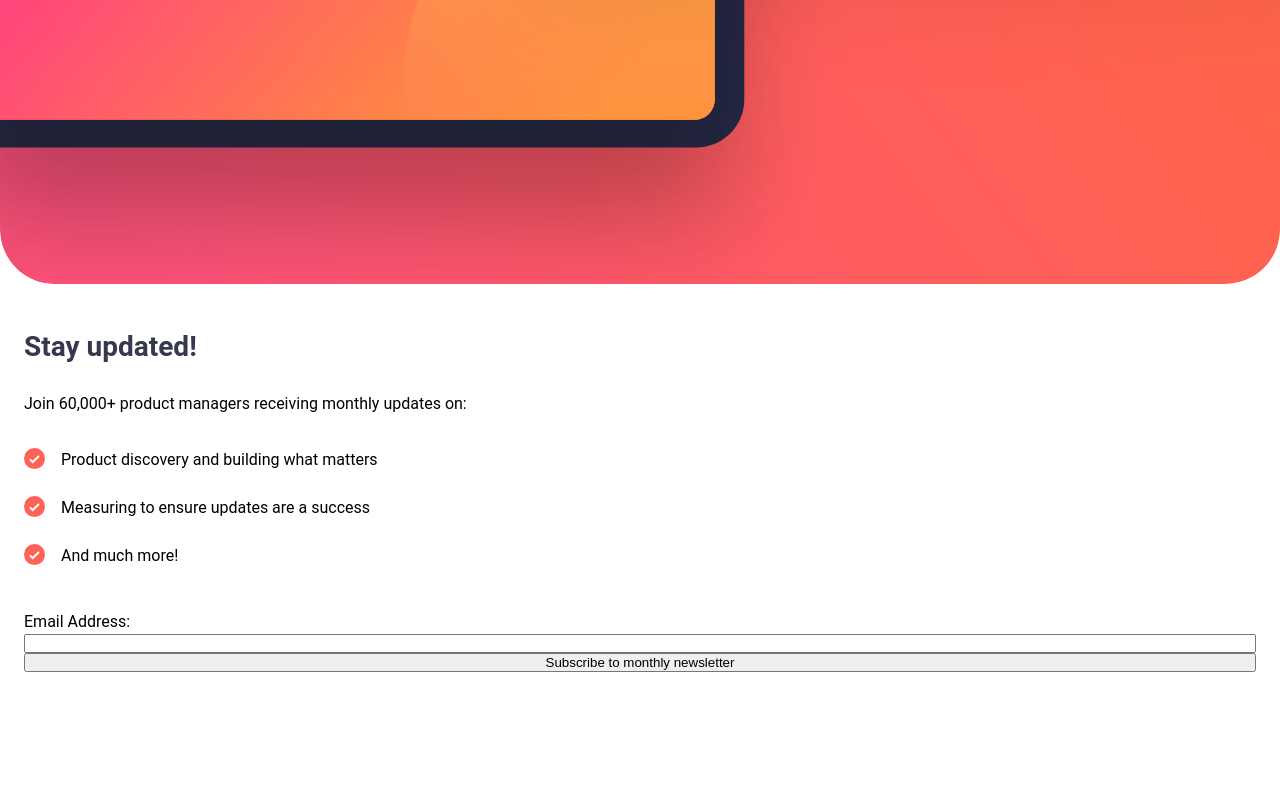
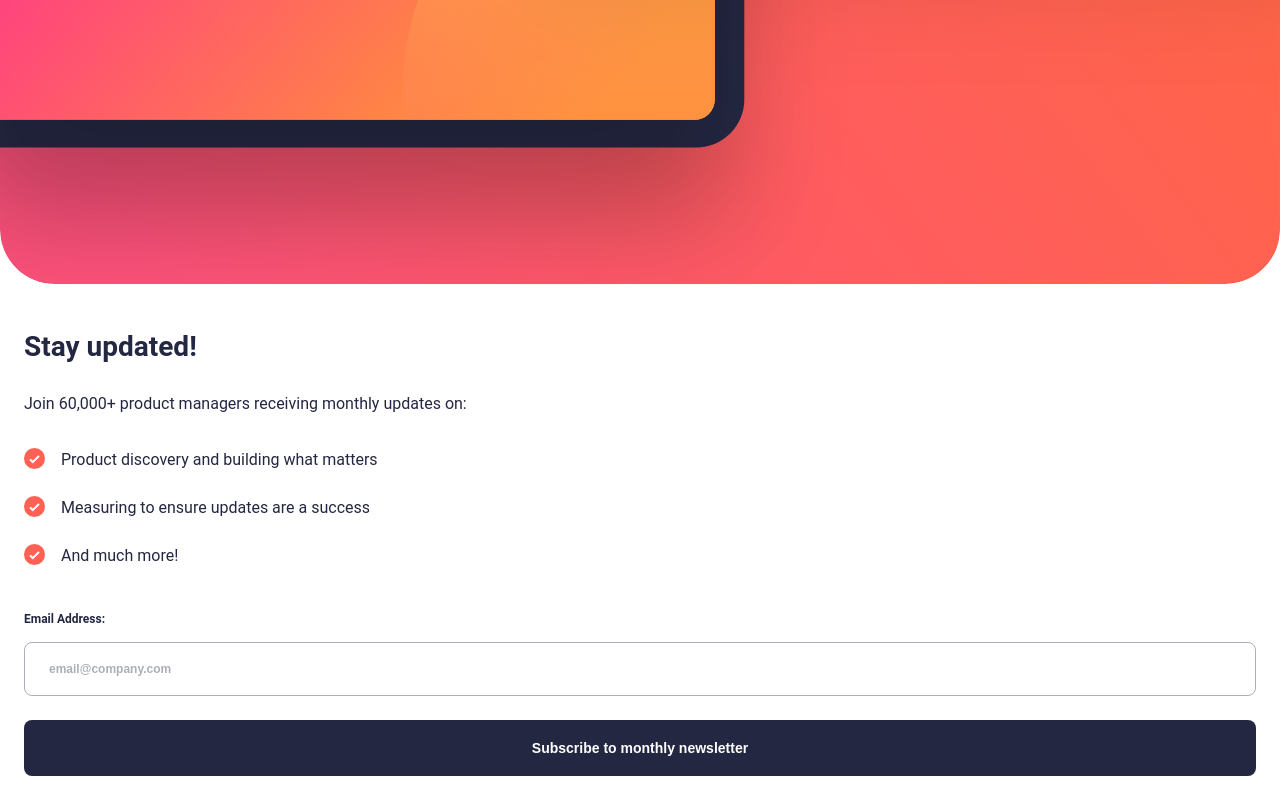
Before and after one commit to ThabisoMagwaza/newsletter-nextjs, a Next.js app: page / in a window 1280 px wide. Shown: the part 685-1485 px from the top of the page. Before the commit the page ends 1357 px from the top, so only its background shows below. Built offline with nearby package versions, Linux system fonts and the light colour scheme; a web font is replaced by a local one.

Commit message:
feat: styled signup form

```diff
--- /dev/null
+++ b/src/components/Button/Button.js
@@ -0,0 +1,23 @@
+'use client';
+import { COLORS } from '@/lib/constants';
+import styled from 'styled-components';
+
+const Wrapper = styled.button`
+  border: none;
+  background: ${COLORS.DarkSlateGrey};
+  color: ${COLORS.White};
+  font-size: 14px;
+  font-weight: 700;
+
+  border-radius: 8px;
+
+  padding: 20px;
+
+  outline-offset: 3px;
+`;
+
+function Button({ children }) {
+  return <Wrapper>{children}</Wrapper>;
+}
+
+export default Button;
--- /dev/null
+++ b/src/components/Button/index.js
@@ -0,0 +1,2 @@
+export * from './Button';
+export { default } from './Button';
--- a/src/components/GlobalStyle/GlobalStyle.js
+++ b/src/components/GlobalStyle/GlobalStyle.js
@@ -1,6 +1,6 @@
-"use client";
+'use client';
 
-import { createGlobalStyle } from "styled-components";
+import { createGlobalStyle } from 'styled-components';
 
 export default createGlobalStyle`
 
@@ -84,16 +84,16 @@ export default createGlobalStyle`
     box-sizing: inherit;
   }
 
-  html,
+  /* html,
   body,
   main {
     height: 100%;
-  }
+  } */
 
   html {
     --color-dark-slate-grey: hsl(234, 29%, 20%);
     --color-charcoal: hsl(235, 18%, 26%);
-    --color-grey: hsl(231, 7%, 60%);
+    --color-grey: hsl(231, 7%, 70%);
     --color-white: hsl(0, 0%, 100%);
   }
 
@@ -101,5 +101,7 @@ export default createGlobalStyle`
     line-height: 1.5;
     box-sizing: border-box;
     font-family: 'Roboto', sans-serif;
+
+    color: var(--color-dark-slate-grey);
   }
 `;
--- a/src/components/Heading/Heading.js
+++ b/src/components/Heading/Heading.js
@@ -4,7 +4,6 @@ import styled from 'styled-components';
 const HeadingStyled = styled.h1`
   font-size: ${28 / 16}rem;
   font-weight: 700;
-  color: var(--color-charcoal);
 `;
 
 function Heading({ children }) {
--- a/src/components/SignupForm/SignupForm.js
+++ b/src/components/SignupForm/SignupForm.js
@@ -1,18 +1,50 @@
 'use client';
 import styled from 'styled-components';
+
+import { COLORS } from '@/lib/constants';
+import Stack from '../Stack';
+import Button from '../Button';
 
 const Form = styled.form`
   display: flex;
   flex-direction: column;
+  gap: 24px;
+`;
+
+const Label = styled.label`
+  font-size: 12px;
+  font-weight: 700;
+`;
+
+const Input = styled.input`
+  height: 54px;
+  font-size: 12px;
+
+  padding: 20px 24px;
+  border-radius: 8px;
+
+  border: 1px solid ${COLORS.Grey};
+
+  &::placeholder {
+    font-weight: 700;
+    color: ${COLORS.Grey};
+  }
 `;
 
 function SignupForm() {
   return (
     <Form>
-      <label htmlFor="email">Email Address:</label>
-      <input id="email" type="email" name="email" />
+      <Stack gap="14px">
+        <Label htmlFor="email">Email Address:</Label>
+        <Input
+          id="email"
+          type="email"
+          name="email"
+          placeholder="email@company.com"
+        />
+      </Stack>
 
-      <button>Subscribe to monthly newsletter</button>
+      <Button>Subscribe to monthly newsletter</Button>
     </Form>
   );
 }
--- /dev/null
+++ b/src/lib/constants.js
@@ -0,0 +1,6 @@
+export const COLORS = {
+  DarkSlateGrey: 'var(--color-dark-slate-grey)',
+  Charcoal: 'var(--color-charcoal)',
+  Grey: 'var(--color-grey)',
+  White: 'var(--color-white)',
+};
```
